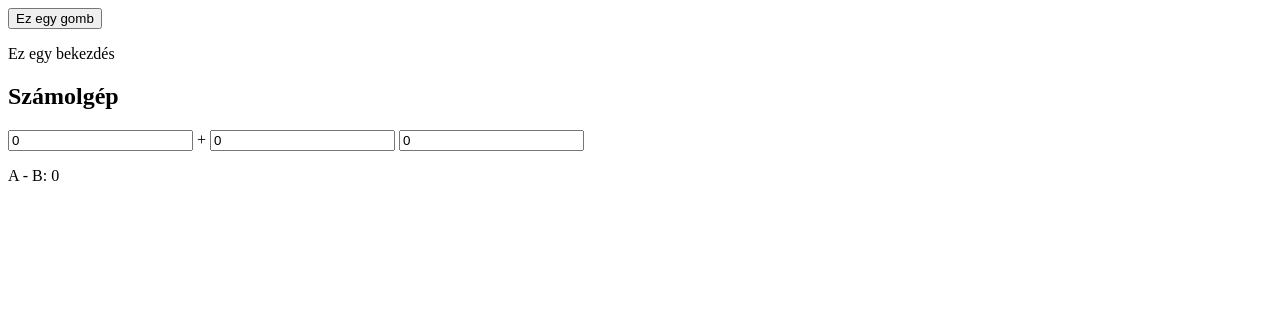
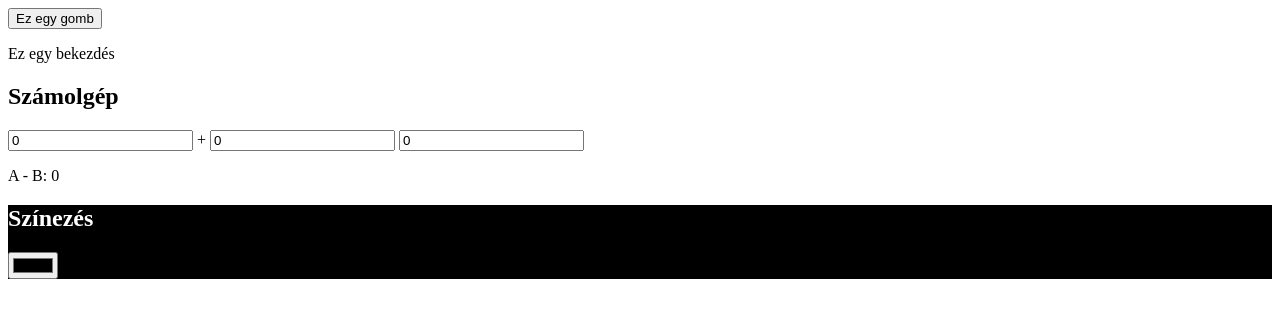
Before and after one commit to blaiseludvig/js-events, a plain HTML site: page index.html in a window 1280 px wide. Drawn offline with Linux system fonts and the light colour scheme.

Commit message:
add color picker section

```diff
--- a/index.html
+++ b/index.html
@@ -21,5 +21,12 @@
 
   </section>
 
+  <section id="szinezo">
+    <h2 id="szinezo-cim">Színezés</h2>
+    <label>
+      <input type="color" id="hatterszin">
+    </label>
+  </section>
+
 </body>
 </html>
--- a/main.js
+++ b/main.js
@@ -4,6 +4,10 @@ let egyik = document.querySelector("#egyik");
 let masik = document.querySelector("#masik");
 let eredmeny = document.querySelector("#eredmeny");
 let kivonas = document.querySelector("#kivonas");
+let szinezo_cim = document.querySelector("#szinezo-cim");
+let hatterszin = document.querySelector("#hatterszin");
+let szinezo = document.querySelector("#szinezo");
+
 
 function katt() {
   console.log("Katt!");
@@ -31,12 +35,24 @@ function szamologep_init(){
   update_szamologep();
 }
 
+function szinezo_init() {
+  hatterszin.addEventListener("change", update_szinezo);
+  szinezo.style.backgroundColor = hatterszin.value;
+  szinezo_cim.style.color = "white";
+  szinezo_cim.style["mix-blend-mode"] = "difference";
+}
+
+function update_szinezo(){
+  szinezo.style.backgroundColor = this.value;
+}
+
 
 function init() {
-  szamologep_init();
   fogomb.addEventListener("click", katt);
   fogomb.addEventListener("dblclick", duplakatt);
   bekezdes.addEventListener("pointerover", folotte);
+  szamologep_init();
+  szinezo_init();
   console.log("init!");
 }
 
```
